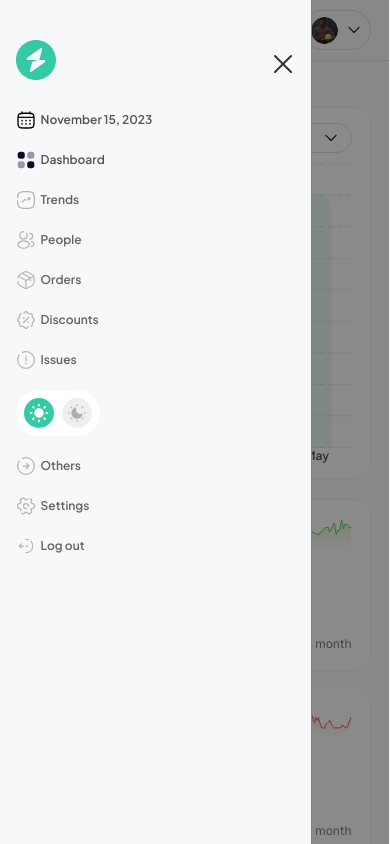
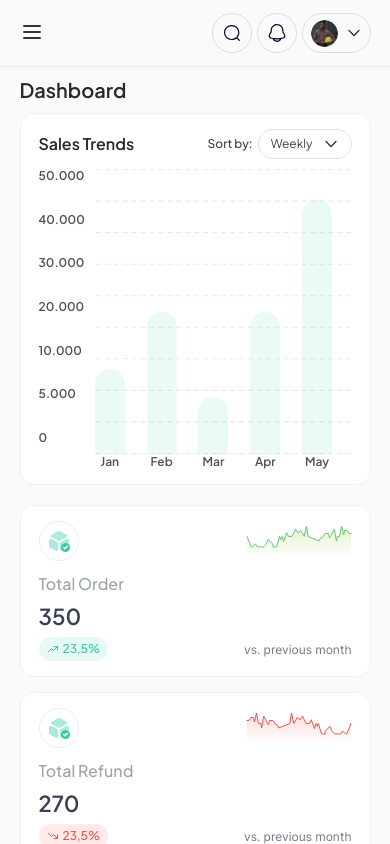
Before and after one commit to Daviddix/Geegpay-Frontend-Challenge, a React (Vite) app: page / in a window 390 px wide. Shown: the top 844 px of the page. Built offline with nearby package versions, Linux system fonts and the light colour scheme.

Commit message:
adjusted header padding, changed initial mobile sidebar state

```diff
--- a/src/Components/DashboardHeader/DashboardHeader.css
+++ b/src/Components/DashboardHeader/DashboardHeader.css
@@ -3,7 +3,7 @@
 .main-dashboard-section .dashboard-header{
     border-bottom: 1px solid #EBECF2;
     background: #FAFAFA;
-    padding: 1rem 0;
+    padding: 1.3rem 0;
 }
 
 .dashboard-header .dashboard-header-inner{
--- a/src/Components/Sidebar/Sidebar.css
+++ b/src/Components/Sidebar/Sidebar.css
@@ -111,6 +111,7 @@
     -moz-border-radius: 50%;
     -ms-border-radius: 50%;
     -o-border-radius: 50%;
+    background-color: transparent;
 }
 
 .theme-container button.active{
--- a/src/pages/Dashboard/Dashboard.jsx
+++ b/src/pages/Dashboard/Dashboard.jsx
@@ -13,7 +13,7 @@ import DashboardHeader from "../../Components/DashboardHeader/DashboardHeader"
 import { useState } from "react"
 
 function Dashboard() {
-    const [showSidebar, setShowSidebar] = useState(true)
+    const [showSidebar, setShowSidebar] = useState(false)
 
   return (
     <main className="dashboard-layout">
```
